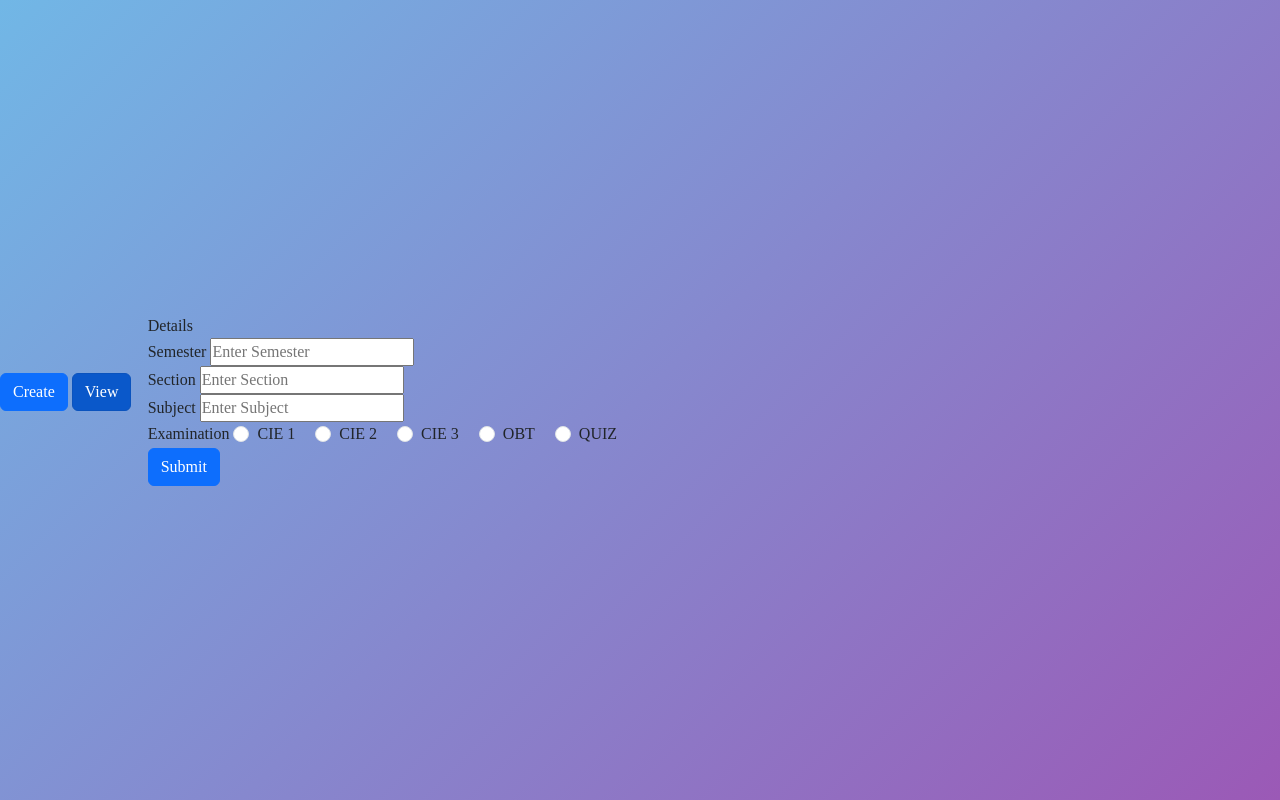
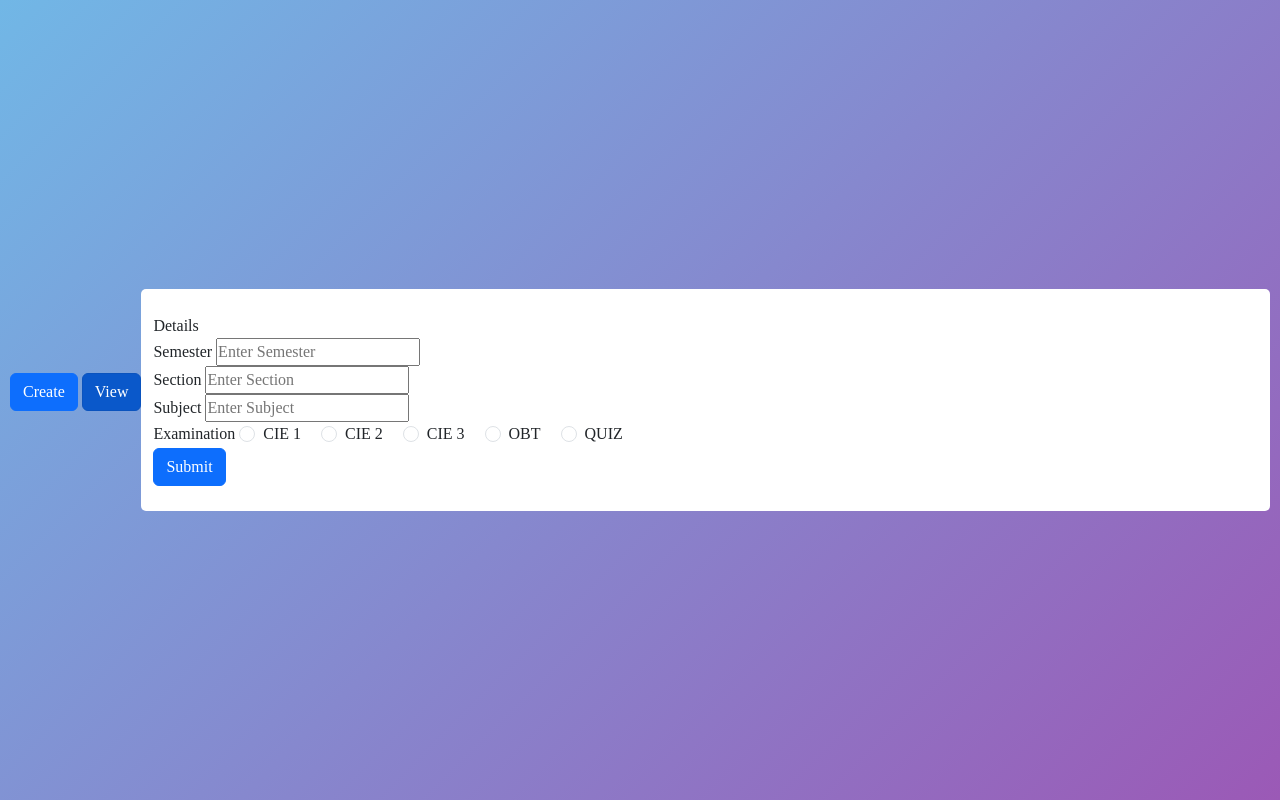
Before and after one commit to riddhisomani/Student-Management-System, a plain HTML site: page templates/record.html in a window 1280 px wide. Drawn offline with nearby package versions, Linux system fonts and the light colour scheme.

Commit message:
record update

```diff
--- a/static/css/record.css
+++ b/static/css/record.css
@@ -13,5 +13,13 @@ body{
     height: 100vh;
     justify-content: center;
     align-items: center;
+    padding: 10px;
     background: linear-gradient(135deg,#71b7e6,#9b59b6);
 }
+.container{
+    max-width: 700px;
+    width: 100%;
+    background: #fff;
+    padding: 25px 30px;
+    border-radius: 5px;
+}
```
